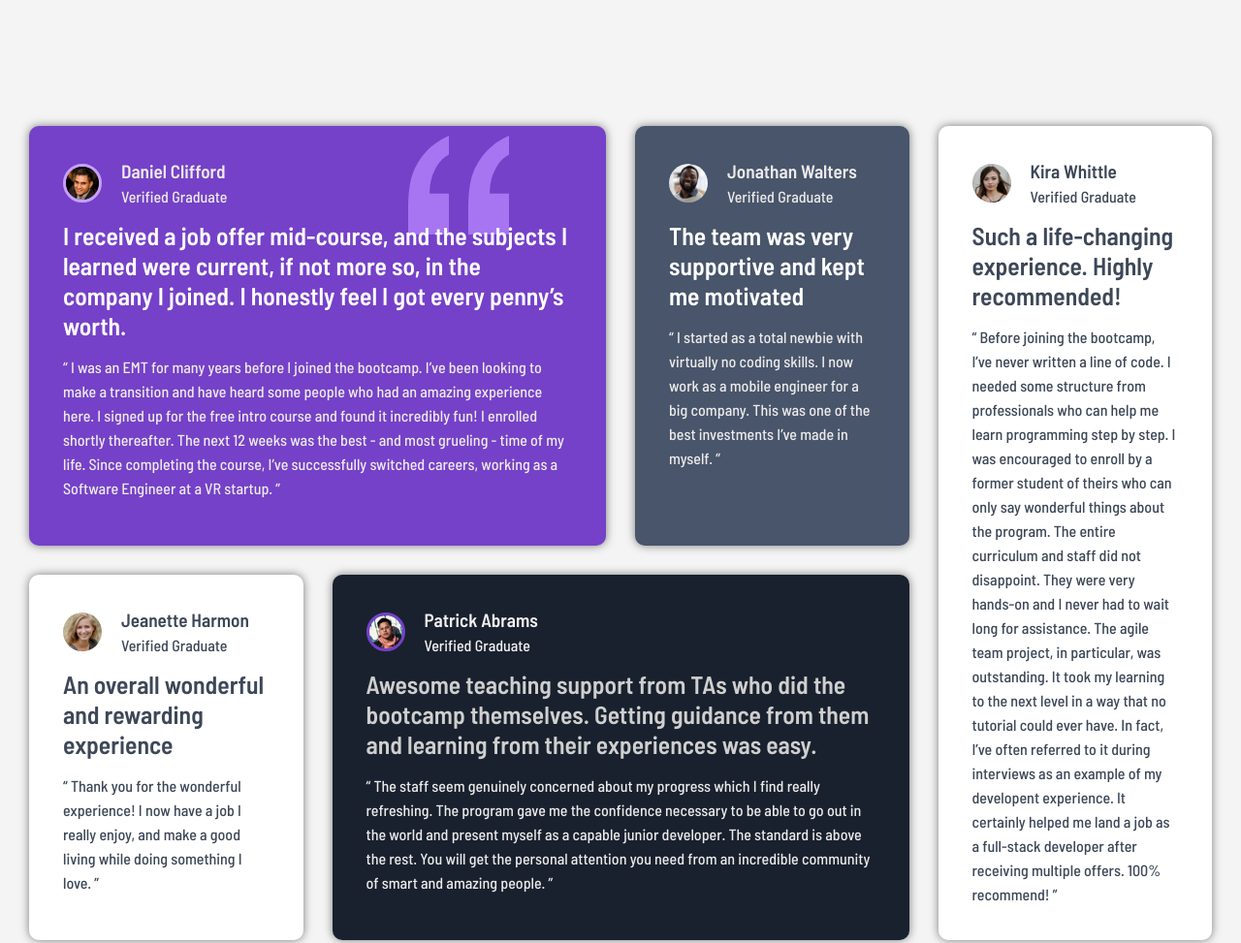
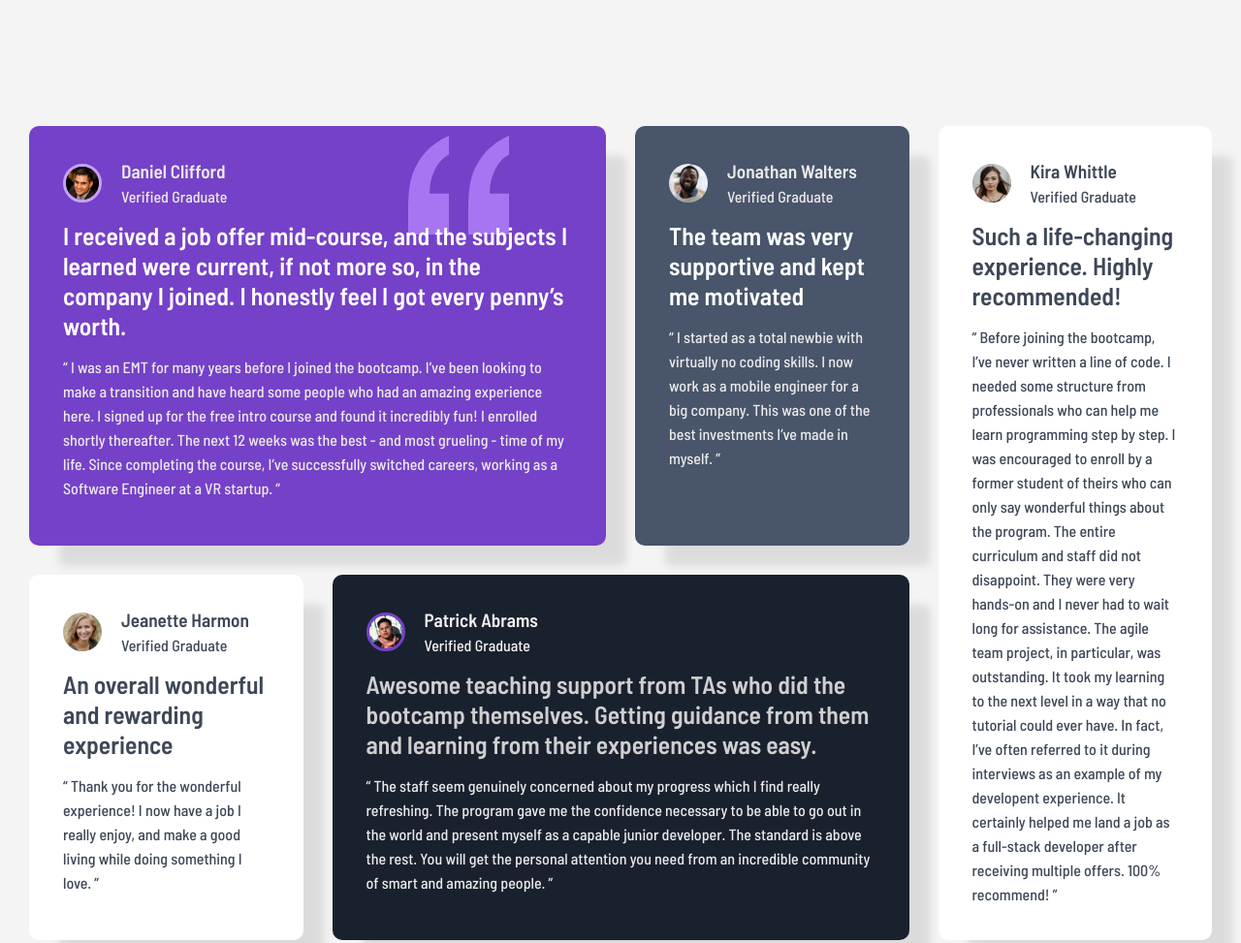
Before and after one commit to Sundria/testimonials-grid-section, a plain HTML site: page index.html.html in a window 1280 px wide. Shown: the top 973 px of the page at 97% size. Drawn offline with Linux system fonts and the light colour scheme.

Commit message:
box-shadow

```diff
--- a/style.css
+++ b/style.css
@@ -65,7 +65,7 @@ body {
     flex-direction: column;
     width: 100%;
     gap: 15px;
-    box-shadow: 0px 0px 10px 0px rgba(0, 0, 0, 0.5);
+    box-shadow: 26px 26px 10px -5px rgba(0, 0, 0, 0.1);
 }
 
 .cards .card:hover {
```
Also changed, not shown: index.html.html (renamed from gridTEST.html).
